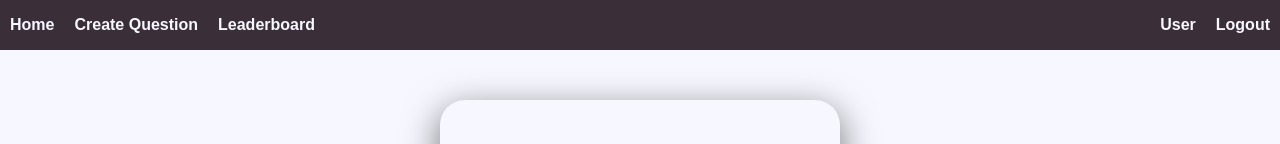
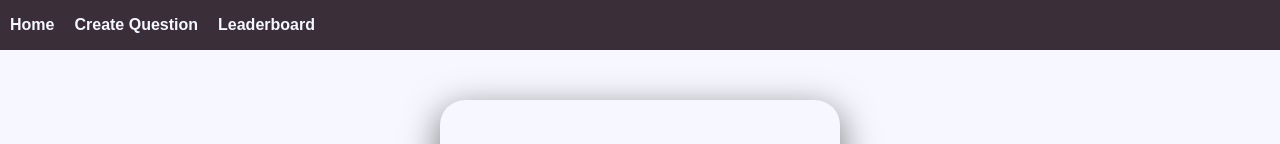
Before and after one commit to wesley-strange/reactnd-would-you-rather, a React (Create React App) app: page /login in a window 1280 px wide. Shown: the top 144 px of the page. Built offline with nearby package versions, Linux system fonts and the light colour scheme.

Commit message:
Updated Login and Nav

```diff
--- a/src/components/Login.js
+++ b/src/components/Login.js
@@ -40,6 +40,7 @@ class Login extends Component {
     const { username, password, toHome } = this.state
 
     if (toHome === true) {
+      console.log('hi')
       return <Redirect to='/questionlist' />
     }
 
--- a/src/components/Nav.js
+++ b/src/components/Nav.js
@@ -35,11 +35,11 @@ class Nav extends Component {
         </ul>
         <ul className='nav-right'>
           <li>
-            User
+            {this.props.authedUser}
           </li>
           <li>
             <NavLink to='/login' exact activeClassName='active' onClick={this.handleLogout}>
-              Logout
+              {this.props.authorAvatar ? 'Logout' : null}
             </NavLink>
           </li>
         </ul>
@@ -48,4 +48,15 @@ class Nav extends Component {
   }
 }
 
-export default connect()(Nav)
+function mapStateToProps ({authedUser, users}) {
+  const authorAvatar = authedUser !== '' && authedUser !== null
+    ? users[authedUser].avatarURL
+    : null
+
+  return {
+    authedUser,
+    authorAvatar
+  }
+}
+
+export default connect(mapStateToProps)(Nav)
```
